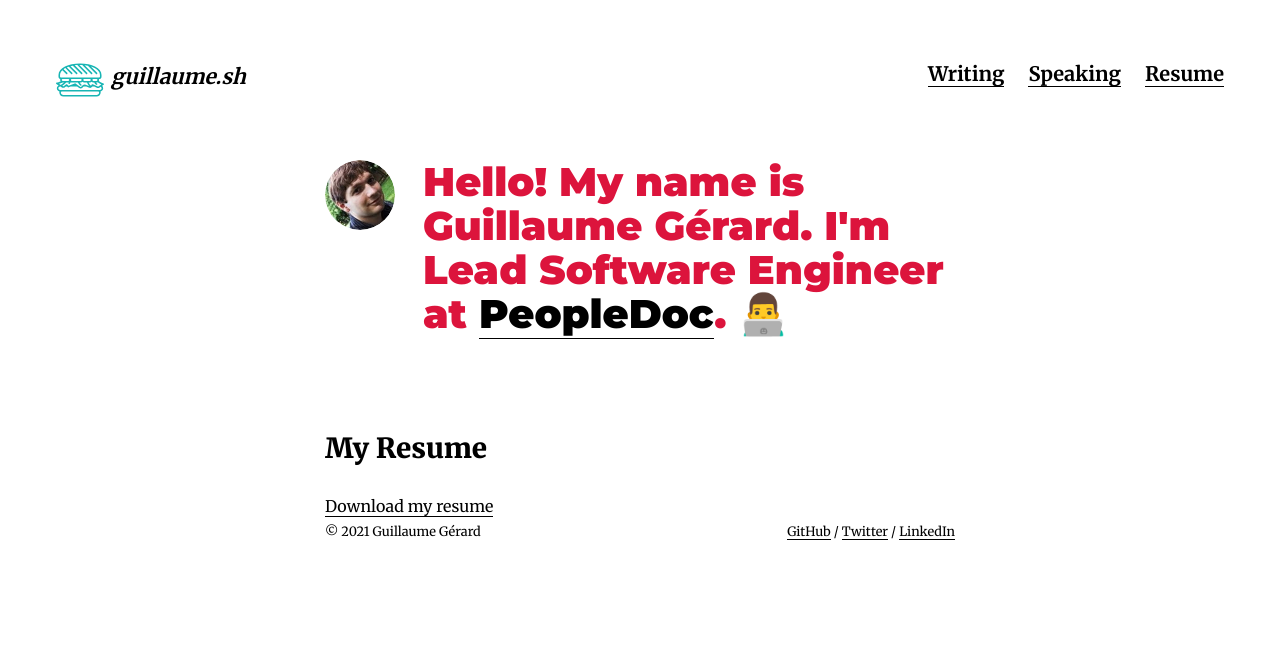
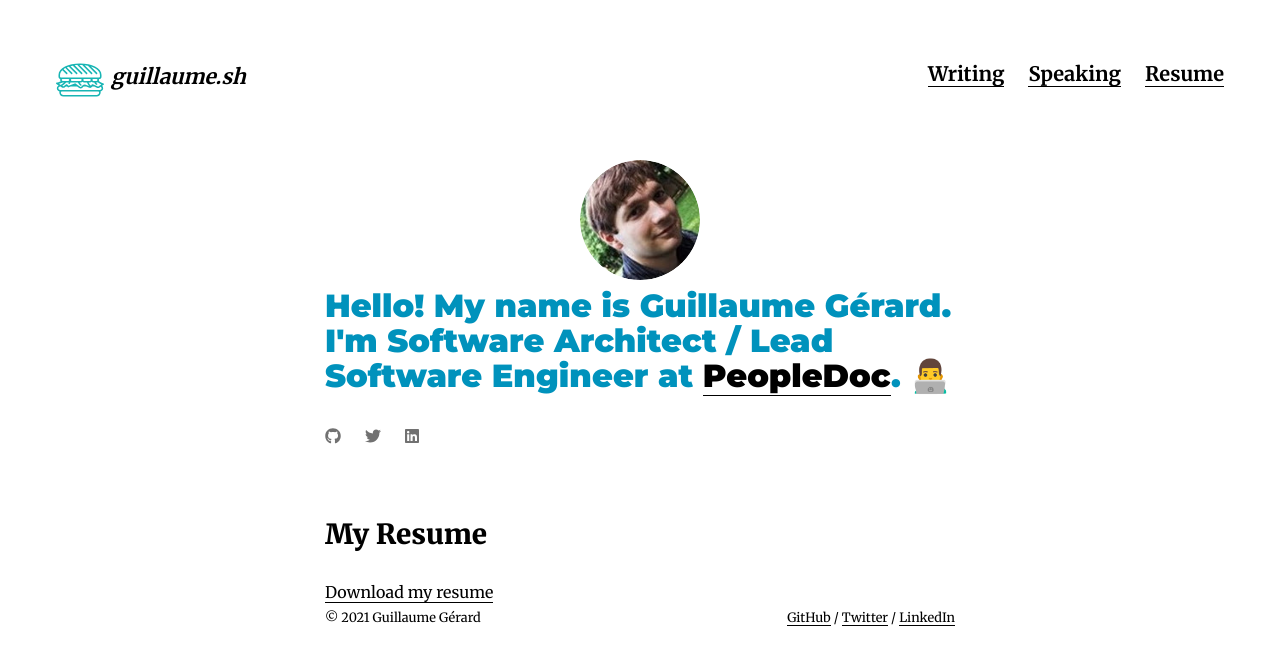
Before and after one commit to GreatWizard/guillaume.gerard.pm, a Gatsby site: page /resume in a window 1280 px wide. Built offline with nearby package versions, Linux system fonts and the light colour scheme; Gatsby itself is replaced by a stand-in of ours; some packages are replaced by stand-ins of ours.

Commit message:
refactor: use 2 differents bio, add location for talks, fix readme, remove rss feed

```diff
--- a/content/talks/2020-11-29-parisemberjslab6-migrer-ember-i18n-a-ember-intl/index.md
+++ b/content/talks/2020-11-29-parisemberjslab6-migrer-ember-i18n-a-ember-intl/index.md
@@ -1,6 +1,7 @@
 ---
 title: "🇫🇷 Migrer de ember-i18n à ember-intl"
 conference: "Paris EmberJS Lab #6"
+location: "Paris, France"
 date: "2019-11-29T20:00:00+01:00"
 categories:
   - engineering
--- a/content/talks/2020-11-29-parisemberjslab6-taking-over-server-side-rendering-websites/index.md
+++ b/content/talks/2020-11-29-parisemberjslab6-taking-over-server-side-rendering-websites/index.md
@@ -1,6 +1,7 @@
 ---
 title: "🇫🇷 Taking Over Server-side Rendering Websites"
 conference: "Paris EmberJS Lab #6"
+location: "Paris, France"
 date: "2019-11-29T19:00:00+01:00"
 categories:
   - engineering
--- a/gatsby-config.js
+++ b/gatsby-config.js
@@ -80,7 +80,6 @@
     `gatsby-plugin-image`,
     `gatsby-transformer-sharp`,
     `gatsby-plugin-sharp`,
-    `gatsby-plugin-feed`,
     {
       resolve: `gatsby-plugin-manifest`,
       options: {
--- a/package.json
+++ b/package.json
@@ -27,6 +27,9 @@
     "latex": "node scripts/latex-tags.js > static/tags.tex && cd static && pdflatex Guillaume_GERARD_Resume.tex"
   },
   "dependencies": {
+    "@fortawesome/fontawesome-svg-core": "^1.2.34",
+    "@fortawesome/free-brands-svg-icons": "^5.15.2",
+    "@fortawesome/react-fontawesome": "^0.1.14",
     "gatsby": "^3.0.3",
     "gatsby-plugin-feed": "^3.0.0",
     "gatsby-plugin-image": "^1.0.0",
--- a/src/components/bio.js
+++ b/src/components/bio.js
@@ -16,7 +16,7 @@
     query BioQuery {
       avatar: file(absolutePath: { regex: "/profile.jpg/" }) {
         childImageSharp {
-          gatsbyImageData(width: 70, height: 70, quality: 90, layout: FIXED)
+          gatsbyImageData(width: 56, height: 56, quality: 90, layout: FIXED)
         }
       }
       site {
@@ -41,33 +41,18 @@
         alt={author}
         style={{
           marginRight: rhythm(1),
-          minWidth: 70,
-          minHeight: 70,
+          minWidth: 56,
+          minHeight: 56,
           borderRadius: `100%`,
         }}
         imgStyle={{
           borderRadius: `50%`,
         }}
       />
-      <h1
-        style={{
-          marginTop: 0,
-        }}
-      >
-        Hello! My name is {author}. I'm Lead Software Engineer at
-        {` `}
-        <a
-          target="_blank"
-          rel="noreferrer noopener"
-          href="https://www.people-doc.com"
-        >
-          PeopleDoc
-        </a>
-        .{` `}
-        <span role="img" aria-label="man technologist">
-          👨‍💻
-        </span>
-      </h1>
+      <p>
+        Written by <strong>{author}</strong> who lives and works in France
+        building useful things.
+      </p>
     </div>
   )
 }
--- /dev/null
+++ b/src/components/main-bio.js
@@ -0,0 +1,121 @@
+/**
+ * Bio component that queries for data
+ * with Gatsby's useStaticQuery component
+ *
+ * See: https://www.gatsbyjs.org/docs/use-static-query/
+ */
+
+import React from "react"
+import { useStaticQuery, graphql } from "gatsby"
+import { GatsbyImage, getImage } from "gatsby-plugin-image"
+import { FontAwesomeIcon } from "@fortawesome/react-fontawesome"
+import {
+  faGithub,
+  faTwitter,
+  faLinkedin,
+} from "@fortawesome/free-brands-svg-icons"
+
+import { rhythm } from "../utils/typography"
+
+const MainBio = () => {
+  const data = useStaticQuery(graphql`
+    query MainBioQuery {
+      avatar: file(absolutePath: { regex: "/profile.jpg/" }) {
+        childImageSharp {
+          gatsbyImageData(width: 70, height: 70, quality: 90, layout: FIXED)
+        }
+      }
+      site {
+        siteMetadata {
+          author
+          social {
+            github
+            twitter
+            linkedin
+          }
+        }
+      }
+    }
+  `)
+
+  const { author, social } = data.site.siteMetadata
+  const avatar = getImage(data.avatar)
+  return (
+    <div
+      className="main-bio"
+      style={{
+        marginBottom: rhythm(2.5),
+      }}
+    >
+      <GatsbyImage
+        image={avatar}
+        alt={author}
+        style={{
+          marginRight: rhythm(1),
+          minWidth: 120,
+          minHeight: 120,
+          borderRadius: `100%`,
+          margin: `auto`,
+        }}
+        imgStyle={{
+          borderRadius: `50%`,
+        }}
+      />
+      <h1
+        style={{
+          marginTop: `0.5rem`,
+          fontSize: `2rem`,
+        }}
+      >
+        Hello! My name is {author}. I'm Software Architect / Lead Software
+        Engineer at
+        {` `}
+        <a
+          target="_blank"
+          rel="noreferrer noopener"
+          href="https://www.people-doc.com"
+        >
+          PeopleDoc
+        </a>
+        .{` `}
+        <span role="img" aria-label="man technologist">
+          👨‍💻
+        </span>
+      </h1>
+      <ul className="horizontal-links" style={{ marginBottom: rhythm(1) }}>
+        <li>
+          <a
+            class="box-shadow-none"
+            target="_blank"
+            rel="noreferrer noopener"
+            href={`https://github.com/${social.github}`}
+          >
+            <FontAwesomeIcon icon={faGithub} title="GitHub" />
+          </a>
+        </li>
+        <li>
+          <a
+            class="box-shadow-none"
+            target="_blank"
+            rel="noreferrer noopener"
+            href={`https://twitter.com/${social.twitter}`}
+          >
+            <FontAwesomeIcon icon={faTwitter} title="Twitter" />
+          </a>
+        </li>
+        <li>
+          <a
+            class="box-shadow-none"
+            target="_blank"
+            rel="noreferrer noopener"
+            href={`https://www.linkedin.com/in/${social.linkedin}/`}
+          >
+            <FontAwesomeIcon icon={faLinkedin} title="LinkedIn" />
+          </a>
+        </li>
+      </ul>
+    </div>
+  )
+}
+
+export default MainBio
--- a/src/pages/index.js
+++ b/src/pages/index.js
@@ -2,7 +2,7 @@
 import { Link, graphql } from "gatsby"
 import { GatsbyImage, getImage } from "gatsby-plugin-image"
 
-import Bio from "../components/bio"
+import MainBio from "../components/main-bio"
 import Layout from "../components/layout"
 import SEO from "../components/seo"
 import Pills from "../components/pills"
@@ -16,7 +16,7 @@
   return (
     <Layout location={location} title={siteTitle}>
       <SEO title="Writing" />
-      <Bio />
+      <MainBio />
       {posts.map(({ node: post }) => {
         const title = post.frontmatter.title || post.fields.slug
         const cover = getImage(post.frontmatter.cover)
@@ -86,7 +86,7 @@
             categories
             cover {
               childImageSharp {
-                gatsbyImageData(height: 400, layout: FULL_WIDTH, aspectRatio: 4)
+                gatsbyImageData(layout: CONSTRAINED, height: 400, width: 600)
               }
             }
           }
--- a/src/pages/resume.js
+++ b/src/pages/resume.js
@@ -1,7 +1,7 @@
 import React from "react"
 import { graphql } from "gatsby"
 
-import Bio from "../components/bio"
+import MainBio from "../components/main-bio"
 import Layout from "../components/layout"
 import SEO from "../components/seo"
 import PDF from "../components/pdf"
@@ -11,8 +11,8 @@
   const rootPath = `${__PATH_PREFIX__}/`
   return (
     <Layout location={location} title={siteTitle}>
-      <SEO title="Resume" />
-      <Bio />
+      <SEO title="Résumé" />
+      <MainBio />
       <h2>My Resume</h2>
       <PDF src={`${rootPath}Guillaume_GERARD_Resume.pdf`} title="my resume" />
     </Layout>
--- a/src/templates/blog-post.js
+++ b/src/templates/blog-post.js
@@ -45,6 +45,7 @@
             className="full-width"
             style={{
               marginTop: rhythm(1),
+              maxHeight: 350,
             }}
           />
           <small>
@@ -128,7 +129,7 @@
         keywords
         cover {
           childImageSharp {
-            gatsbyImageData(height: 400, layout: FULL_WIDTH, aspectRatio: 4)
+            gatsbyImageData(layout: FULL_WIDTH)
           }
         }
         coverAuthor
--- a/src/utils/global.css
+++ b/src/utils/global.css
@@ -2,8 +2,7 @@
   --black: #000000;
   --white: #ffffff;
   --gray: #717171;
-  --coral: #ff7f50;
-  --crimson: #dc143c;
+  --blue: #0092bc;
   --image-border-width: 0px;
 
   color: var(--black);
@@ -26,15 +25,22 @@
 }
 
 /* bio */
+.main-bio {
+  justify-content: space-between;
+  color: var(--blue);
+}
+.box-shadow-none {
+  box-shadow: none;
+}
+.main-bio svg {
+  color: var(--gray);
+}
+.main-bio svg:hover {
+  color: var(--blue);
+}
 .bio {
   display: flex;
   justify-content: space-between;
-  color: var(--crimson);
-  font-size: 1.25rem;
-}
-.bio__break {
-  flex-basis: 100%;
-  height: 0;
 }
 
 /* article */
@@ -66,7 +72,7 @@
   transition: color 0.2s ease;
 }
 a:hover {
-  color: var(--crimson);
+  color: var(--blue);
   transition: color 0.3s ease;
 }
 
@@ -86,12 +92,12 @@
 
 /* https://css-tricks.com/full-width-containers-limited-width-parents/ */
 .full-width {
-  width: calc(100vw - var(--image-border-width) * 2);
+  width: 100vw;
   position: relative;
   left: 50%;
   right: 50%;
-  margin-left: calc(-50vw + var(--image-border-width));
-  margin-right: calc(-50vw + var(--image-border-width));
+  margin-left: -50vw;
+  margin-right: -50vw;
 }
 
 /* logo */
```
Also changed, not shown: src/pages/talks.js (+6 -3 lines), README.md, 1 other file.
